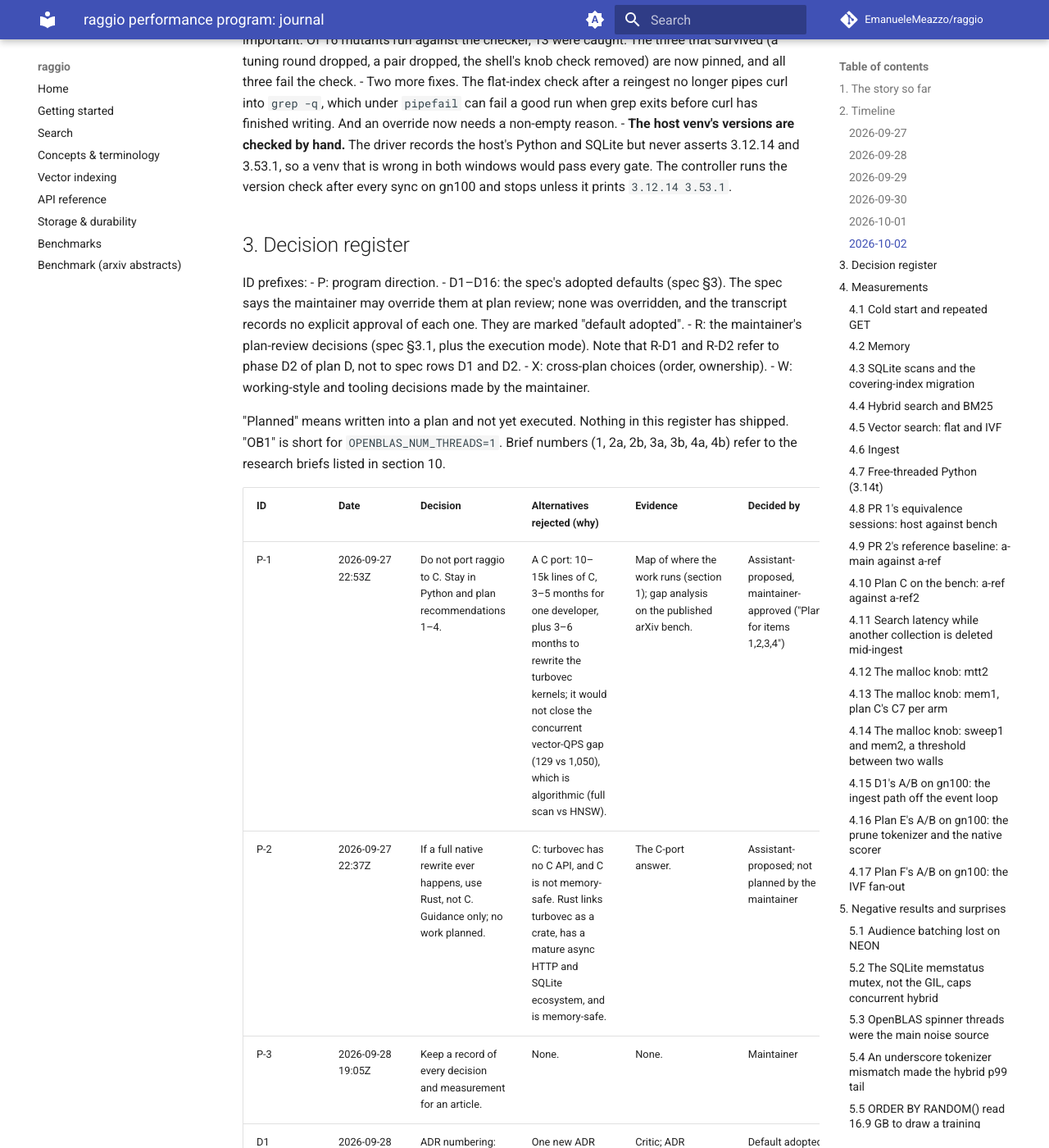
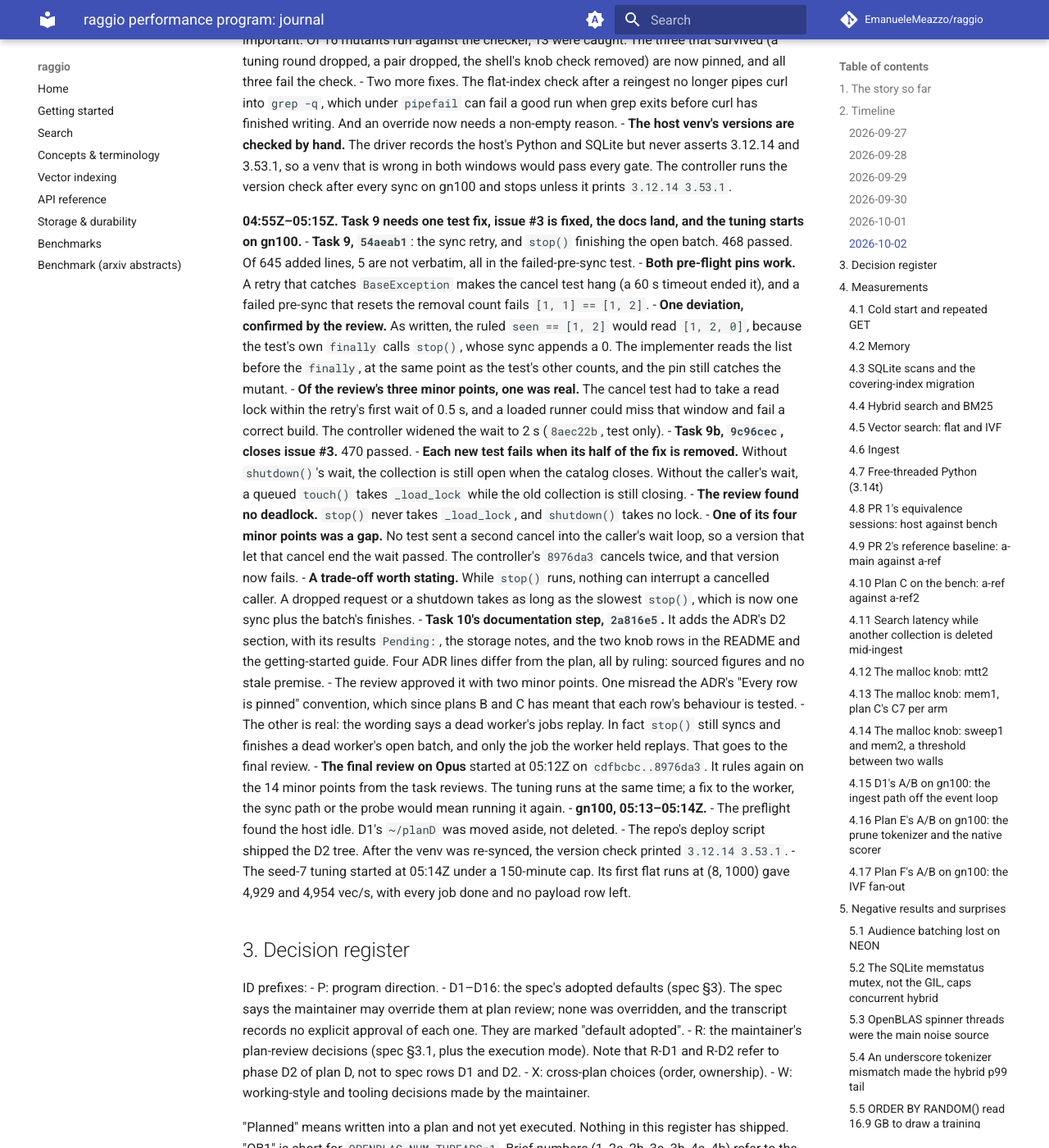
Before and after one commit to EmanueleMeazzo/raggio, an MkDocs documentation site: the page built from docs/superpowers/journal/2026-09-performance-program.md, in a window 1280 px wide and 1400 px high, scrolled down 67739 px. Shown: the whole window at 82% size. Built offline with MkDocs 1.6.1 and Material for MkDocs 9.7.7, drawn with Linux system fonts in a browser that asks for light colours; comment, search, counter and statistics services are not loaded; some of the changed text lies outside the part shown.

Commit message:
Journal plan D2's Tasks 9, 9b and 10's docs, and the tuning launch
Co-Authored-By: Claude Opus 5.5 <noreply@anthropic.com>

```diff
--- a/docs/superpowers/journal/2026-09-performance-program.md
+++ b/docs/superpowers/journal/2026-09-performance-program.md
@@ -1523,6 +1523,25 @@ The other 16 are rulings on wording and tests, not on design. The ADR states onl
   - The review found nothing critical or important. Of 16 mutants run against the checker, 13 were caught. The three that survived (a tuning round dropped, a pair dropped, the shell's knob check removed) are now pinned, and all three fail the check.
   - Two more fixes. The flat-index check after a reingest no longer pipes curl into `grep -q`, which under `pipefail` can fail a good run when grep exits before curl has finished writing. And an override now needs a non-empty reason.
 - **The host venv's versions are checked by hand.** The driver records the host's Python and SQLite but never asserts 3.12.14 and 3.53.1, so a venv that is wrong in both windows would pass every gate. The controller runs the version check after every sync on gn100 and stops unless it prints `3.12.14 3.53.1`.
+
+**04:55Z–05:15Z. Task 9 needs one test fix, issue #3 is fixed, the docs land, and the tuning starts on gn100.**
+- **Task 9, `54aeab1`**: the sync retry, and `stop()` finishing the open batch. 468 passed. Of 645 added lines, 5 are not verbatim, all in the failed-pre-sync test.
+  - **Both pre-flight pins work.** A retry that catches `BaseException` makes the cancel test hang (a 60 s timeout ended it), and a failed pre-sync that resets the removal count fails `[1, 1] == [1, 2]`.
+  - **One deviation, confirmed by the review.** As written, the ruled `seen == [1, 2]` would read `[1, 2, 0]`, because the test's own `finally` calls `stop()`, whose sync appends a 0. The implementer reads the list before the `finally`, at the same point as the test's other counts, and the pin still catches the mutant.
+  - **Of the review's three minor points, one was real.** The cancel test had to take a read lock within the retry's first wait of 0.5 s, and a loaded runner could miss that window and fail a correct build. The controller widened the wait to 2 s (`8aec22b`, test only).
+- **Task 9b, `9c96cec`, closes issue #3.** 470 passed.
+  - **Each new test fails when its half of the fix is removed.** Without `shutdown()`'s wait, the collection is still open when the catalog closes. Without the caller's wait, a queued `touch()` takes `_load_lock` while the old collection is still closing.
+  - **The review found no deadlock.** `stop()` never takes `_load_lock`, and `shutdown()` takes no lock.
+  - **One of its four minor points was a gap.** No test sent a second cancel into the caller's wait loop, so a version that let that cancel end the wait passed. The controller's `8976da3` cancels twice, and that version now fails.
+  - **A trade-off worth stating.** While `stop()` runs, nothing can interrupt a cancelled caller. A dropped request or a shutdown takes as long as the slowest `stop()`, which is now one sync plus the batch's finishes.
+- **Task 10's documentation step, `2a816e5`.** It adds the ADR's D2 section, with its results `Pending:`, the storage notes, and the two knob rows in the README and the getting-started guide. Four ADR lines differ from the plan, all by ruling: sourced figures and no stale premise.
+  - The review approved it with two minor points. One misread the ADR's "Every row is pinned" convention, which since plans B and C has meant that each row's behaviour is tested.
+  - The other is real: the wording says a dead worker's jobs replay. In fact `stop()` still syncs and finishes a dead worker's open batch, and only the job the worker held replays. That goes to the final review.
+- **The final review on Opus** started at 05:12Z on `cdfbcbc..8976da3`. It rules again on the 14 minor points from the task reviews. The tuning runs at the same time; a fix to the worker, the sync path or the probe would mean running it again.
+- **gn100, 05:13–05:14Z.**
+  - The preflight found the host idle. D1's `~/planD` was moved aside, not deleted.
+  - The repo's deploy script shipped the D2 tree. After the venv was re-synced, the version check printed `3.12.14 3.53.1`.
+  - The seed-7 tuning started at 05:14Z under a 150-minute cap. Its first flat runs at (8, 1000) gave 4,929 and 4,954 vec/s, with every job done and no payload row left.
 
 ## 3. Decision register
 
@@ -2648,6 +2667,7 @@ State as of 2026-09-28, about 19:30Z.
 - Dated note, 2026-10-02 03:26Z: `main` is at `cdfbcbc` after three version bumps (uv 0.12.22, numpy 2.5.3, Rust 1.99.0; section 2, 03:20–03:25Z). The next image installs CPython 3.12.15. D2's base arm should be `cdfbcbc` or later, so that both arms run the same Python.
 - Dated note, 2026-10-02 04:25Z: plan D2's pre-flight is done and ruled (section 2, 03:27Z; D2-R1 to D2-R23 in the ledger). D2 runs in `.worktrees/ingest-path-d2` from `main` at `cdfbcbc` (432 passed). Task 9b, issue #3, is added (X13). Task 7 is next, on Sonnet; the gn100 scripts are prepared in parallel.
 - Dated note, 2026-10-02 04:58Z: D2's Tasks 7 and 8 are approved (`4786777`, 455 passed), and the gn100 scripts are reviewed and ready (section 2, 04:26Z). Task 9 is running; then Task 9b, Task 10's documentation step, and the tuning and A/B on gn100.
+- Dated note, 2026-10-02 05:16Z: D2's code and docs are done and checked at `8976da3` (470 passed). Issue #3 is fixed in `9c96cec`, and the push to `main` will close it. The final review on Opus and the seed-7 tuning on gn100 (DGX Spark) run in parallel (section 2, 04:55Z). Then the fix wave, the seed-42 publish, the gate test, and the merge.
 
 ### 9.2 Open questions in the plans
 
```
